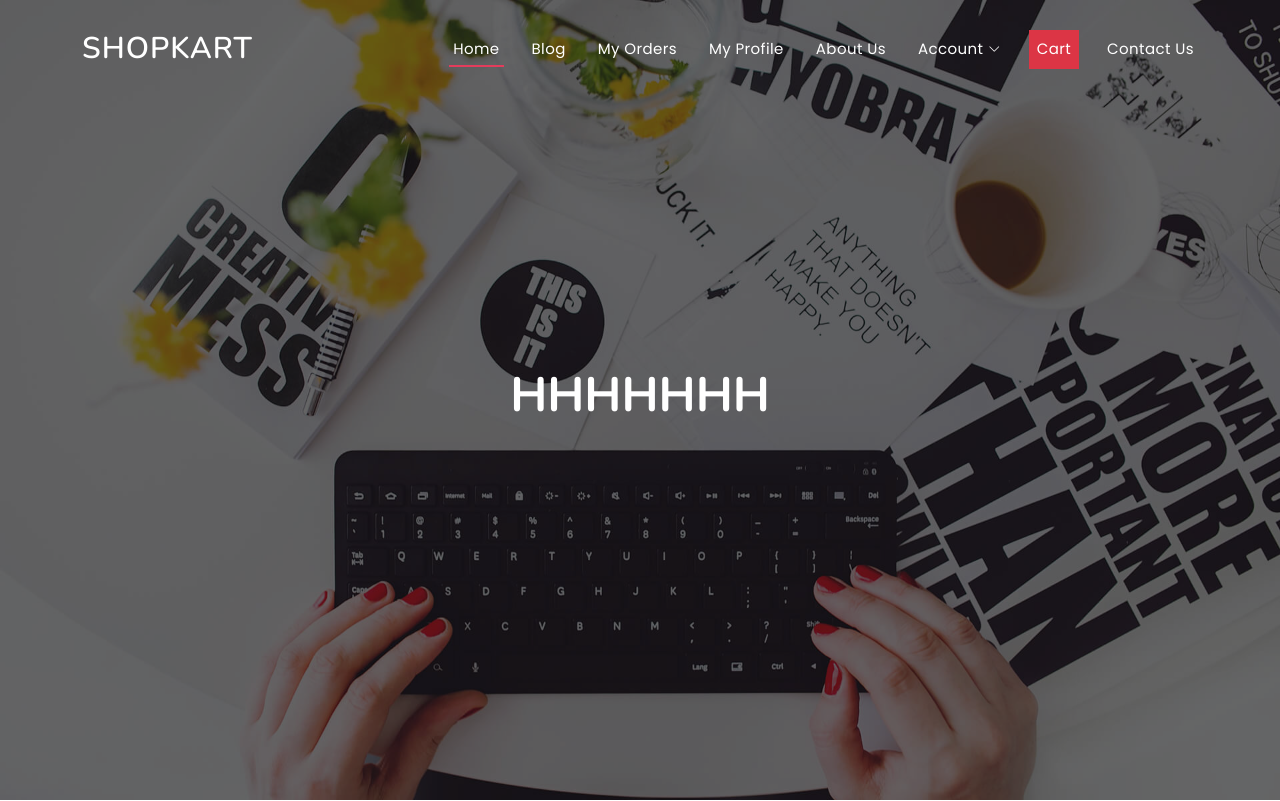
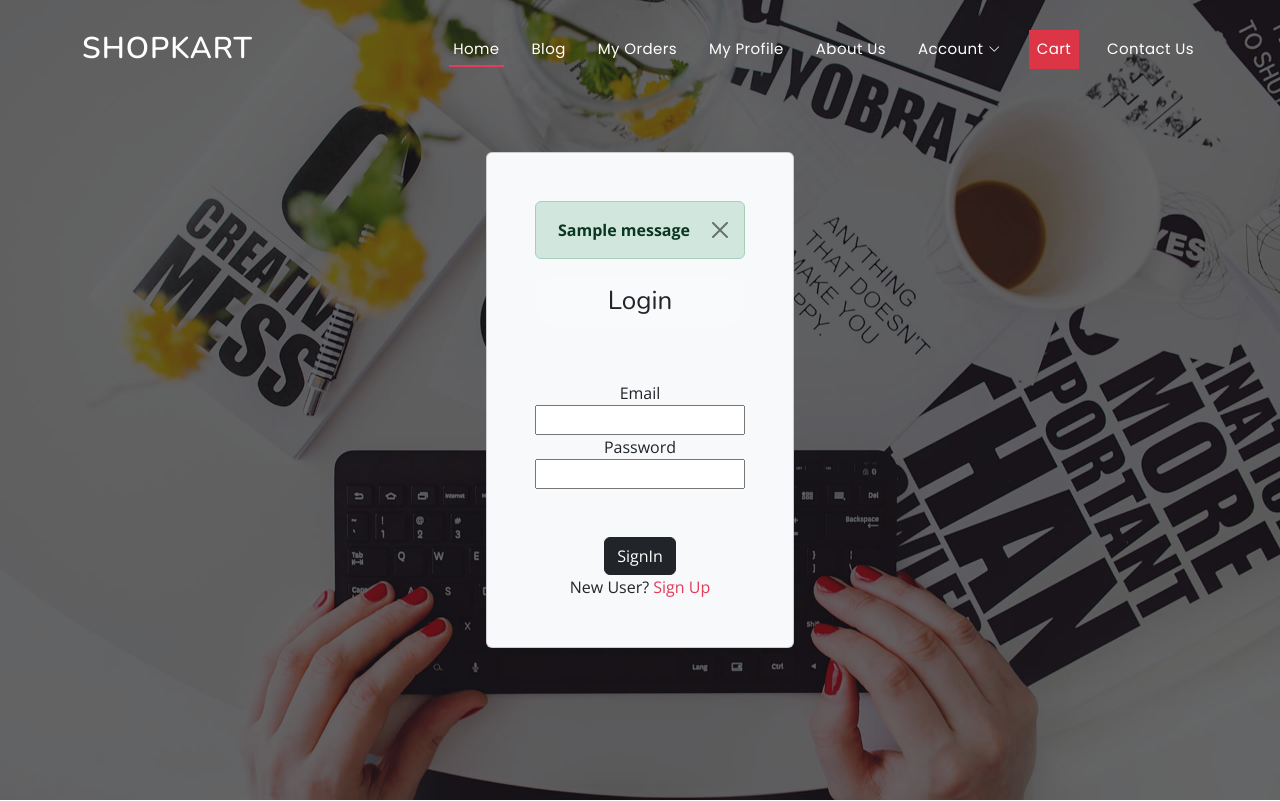
Before and after one commit to Ganesh041111/Django-Project, a Django app: page /auth/login/ in a window 1280 px wide. Shown: the top 801 px of the page. Run offline with Django 4.2, Linux system fonts and the light colour scheme; one stand-in notice (Sample message) is shown; some libraries are stand-ins or nearby versions.

Commit message:
Email Validation

```diff
--- a/Ecommerce-Website/ecommerce/authcart/urls.py
+++ b/Ecommerce-Website/ecommerce/authcart/urls.py
@@ -5,4 +5,5 @@ urlpatterns = [
     path("signup/",views.signup, name="signup"),
     path("login/",views.handlelogin, name="handlelogin"),
     path("logout/",views.handlelogout, name="handlelogout"),
+    path('activate/<uidb64>/<token>',views.ActivateAccountView.as_view(), name='activate'),
 ]
--- a/Ecommerce-Website/ecommerce/authcart/views.py
+++ b/Ecommerce-Website/ecommerce/authcart/views.py
@@ -1,5 +1,13 @@
 from django.shortcuts import render, redirect, HttpResponse
 from django.contrib.auth.models import User
+from django.contrib import messages
+from django.template.loader import render_to_string
+from django.utils.http import urlsafe_base64_encode,urlsafe_base64_decode
+from .utils import TokenGenerator, generate_token
+from django.utils.encoding import force_bytes, force_str, DjangoUnicodeDecodeError
+from django.core.mail import EmailMessage
+from django.conf import settings
+from django.views.generic import View
 
 # Create your views here.
 def signup(request):
@@ -8,17 +16,46 @@ def signup(request):
         password=request.POST["pass1"]
         confirm_password=request.POST["pass2"]
         if password!=confirm_password:
-            return HttpResponse("Incorrect Password")
+            messages.error(request,"Passwords are not matching!!")
+            return render(request, "signup.html")
         try:
             if User.objects.get(username=email):
-                return HttpResponse("User already exist")
-
+                messages.info(request,"Email is already taken!!")
+                return render(request, "signup.html")
         except Exception as identifier:
             pass
 
         user=User.objects.create_user(email,email,password)
+        user.is_active=False
         user.save()
+        email_subject="Activate Your Account"
+        message=render_to_string('activate.html',{
+            'user':user,
+            'domain':'127.0.0.1:8000',
+            'uid':urlsafe_base64_encode(force_bytes(user.pk)),
+            'token':generate_token.make_token(user)
+        })
+
+        email_message = EmailMessage(email_subject,message,settings.EMAIL_HOST_USER,[email])
+        email_message.send()
+        messages.success(request, "Activate your account by clicking the link in your Email.")
+        return redirect('/auth/login/')
+
     return render(request, "signup.html")
+
+class ActivateAccountView(View):       #class based function
+    def get(self, request, uidb64, token):
+        try:
+            uid=force_str(urlsafe_base64_decode(uidb64))
+            user=User.objects.get(pk=uid)
+        except Exception as identifier:
+            user=None
+        if user is not None and generate_token.check_token(user, token):
+            user.is_active=True
+            user.save()
+            messages.info(request, "Account activated successfully!!")
+            return redirect ('/auth/login')
+        return render(request,'activatefail.html')
 
 def handlelogin(request):
     return render(request, "login.html")
--- /dev/null
+++ b/Ecommerce-Website/ecommerce/templates/activatefail.html
@@ -0,0 +1 @@
+<h1>Something went wrong</h1>
--- a/Ecommerce-Website/ecommerce/templates/base.html
+++ b/Ecommerce-Website/ecommerce/templates/base.html
@@ -67,6 +67,8 @@
     <div class="hero-container">
 
     {% block content %}
+
+
     {% endblock content %}
 
     </div>
--- a/Ecommerce-Website/ecommerce/templates/login.html
+++ b/Ecommerce-Website/ecommerce/templates/login.html
@@ -1,5 +1,38 @@
 {% extends "base.html" %}
-{% block title %}Home{% endblock title %}
+{% block title %}Login{% endblock title %}
+
 {% block content %}
-<h1>hhhhhhh</h1>
+<div class="card bg-light p-5 ">
+  {% for message in messages %}
+  <div class="alert alert-{{message.tags}} alert-dismissible fade show" role="alert">
+    <strong>{{message}}</strong>
+    <button type="button" class="btn-close" data-bs-dismiss="alert" aria-label="Close"></button>
+  </div>
+  {% endfor %}
+    <h3 class="text-dark">Login</h3>
+
+  <form action="/auth/login/" method="post">
+    {% csrf_token %}
+    <br>
+    <label for="email">Email</label>
+    <div class="form-group">
+      <input type="email" class="form-cotrol p2" id="email" name="email" required>
+    </div>
+
+    <label for="pass1">Password</label>
+    <div class="form-group">
+      <input type="password" class="form-cotrol p2" id="pass1" name="pass1" required>
+    </div>
+
+    <br>
+    <br>
+
+    <button type="submit" class="btn btn-dark">SignIn</button>
+
+    <br>
+    New User? <a href="/auth/signup">Sign Up</a>
+    <br>
+    </form>
+
+  </div>
 {% endblock content %}
```
Also changed, not shown: Ecommerce-Website/ecommerce/authcart/utils.py (added, +9 -0 lines), Ecommerce-Website/ecommerce/ecommerce/settings.py (+12 -0 lines), Ecommerce-Website/ecommerce/templates/activate.html (added, +8 -0 lines), Ecommerce-Website/ecommerce/templates/signup.html (+8 -2 lines), Ecommerce-Website/ecommerce/db.sqlite3.
